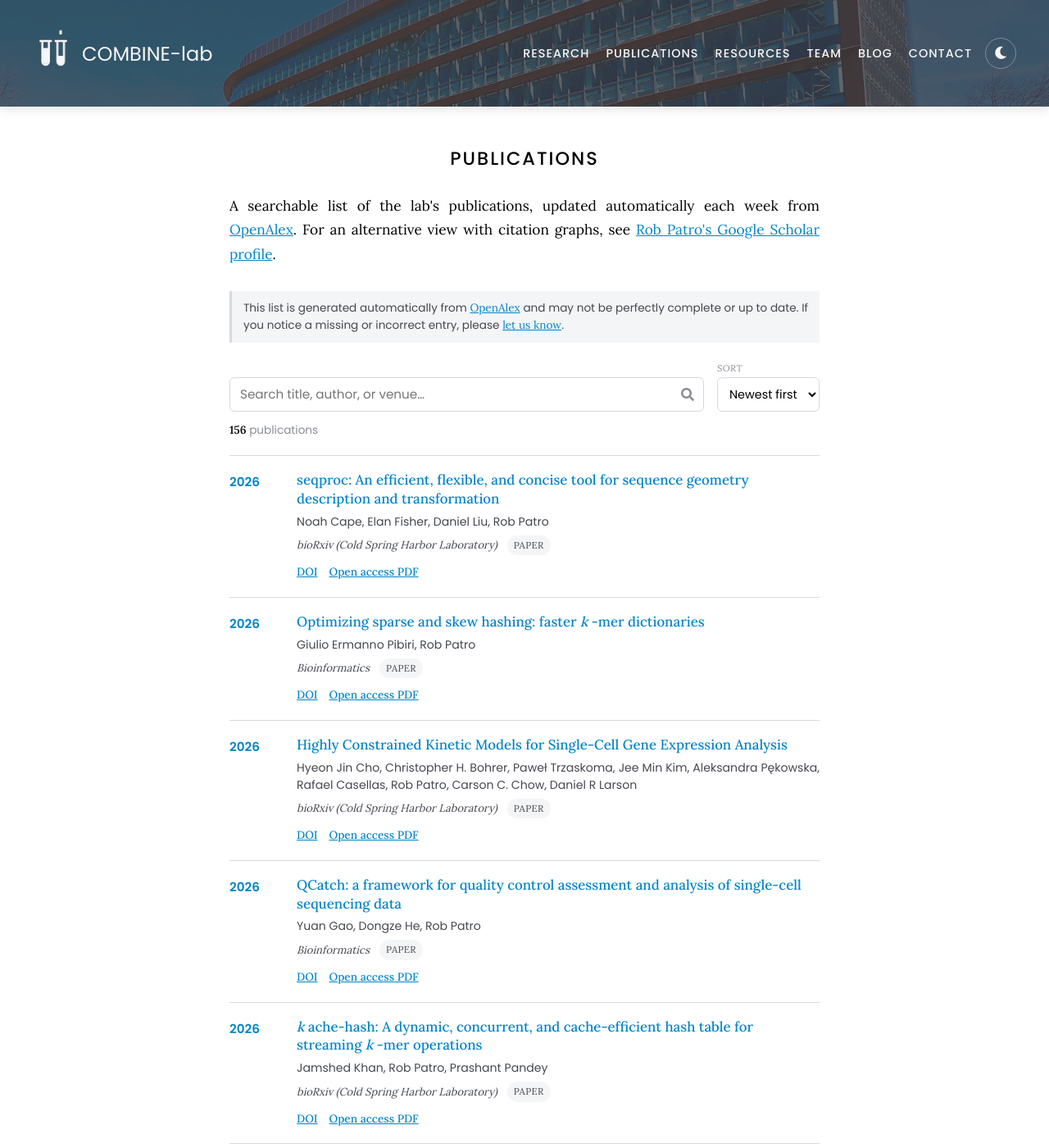
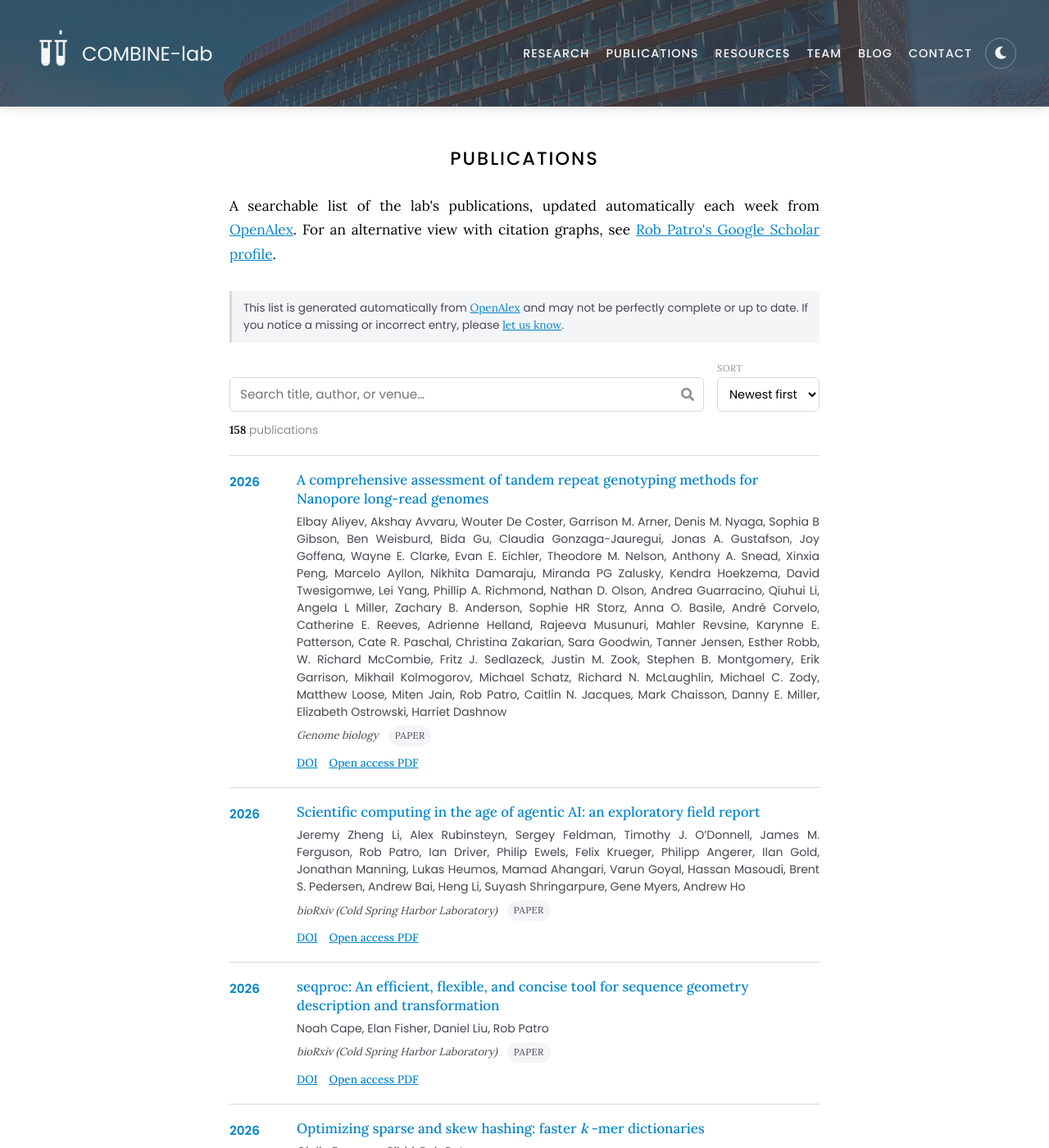
Before and after one commit to COMBINE-lab/combine-lab.github.io, a Jekyll site: the page built from publications/index.md, in a window 1280 px wide and 1400 px high. Shown: the whole window at 82% size. Built offline with Jekyll 4.4.1, drawn with Linux system fonts in a browser that asks for light colours; nearby versions of some CDN libraries.

Commit message:
Update publications from OpenAlex

```diff
--- a/_data/publications.yml
+++ b/_data/publications.yml
@@ -1,6 +1,113 @@
 # Generated by _data/build-publications.py from OpenAlex and curated additions. Do not edit by hand.
 # Source: OpenAlex authors A5014584023, A5121843332, A5134680717, A5110572855
 
+- id: W7172292078
+  title: A comprehensive assessment of tandem repeat genotyping methods for Nanopore
+    long-read genomes
+  authors:
+  - Elbay Aliyev
+  - Akshay Avvaru
+  - Wouter De Coster
+  - Garrison M. Arner
+  - Denis M. Nyaga
+  - Sophia B Gibson
+  - Ben Weisburd
+  - Bida Gu
+  - Claudia Gonzaga-Jauregui
+  - Jonas A. Gustafson
+  - Joy Goffena
+  - Wayne E. Clarke
+  - Evan E. Eichler
+  - Theodore  M. Nelson
+  - Anthony A. Snead
+  - Xinxia Peng
+  - Marcelo Ayllon
+  - Nikhita Damaraju
+  - Miranda PG Zalusky
+  - Kendra Hoekzema
+  - David Twesigomwe
+  - Lei Yang
+  - Phillip A. Richmond
+  - Nathan D. Olson
+  - Andrea Guarracino
+  - Qiuhui Li
+  - Angela L Miller
+  - Zachary B. Anderson
+  - Sophie HR Storz
+  - Anna O. Basile
+  - André Corvelo
+  - Catherine E. Reeves
+  - Adrienne Helland
+  - Rajeeva Musunuri
+  - Mahler Revsine
+  - Karynne E. Patterson
+  - Cate R. Paschal
+  - Christina Zakarian
+  - Sara Goodwin
+  - Tanner Jensen
+  - Esther Robb
+  - W. Richard McCombie
+  - Fritz J. Sedlazeck
+  - Justin M. Zook
+  - Stephen B. Montgomery
+  - Erik Garrison
+  - Mikhail Kolmogorov
+  - Michael Schatz
+  - Richard N. McLaughlin
+  - Michael C. Zody
+  - Matthew Loose
+  - Miten Jain
+  - Rob Patro
+  - Caitlin N. Jacques
+  - Mark Chaisson
+  - Danny E. Miller
+  - Elizabeth Ostrowski
+  - Harriet Dashnow
+  num_authors: 58
+  venue: Genome biology
+  year: 2026
+  date: '2026-08-04'
+  type: article
+  is_preprint: false
+  doi: https://doi.org/10.1186/s13059-026-04210-y
+  link: https://doi.org/10.1186/s13059-026-04210-y
+  is_oa: true
+  oa_url: https://doi.org/10.1186/s13059-026-04210-y
+- id: W7172433913
+  title: 'Scientific computing in the age of agentic AI: an exploratory field report'
+  authors:
+  - Jeremy Zheng Li
+  - Alex Rubinsteyn
+  - Sergey Feldman
+  - Timothy J. O’Donnell
+  - James M. Ferguson
+  - Rob Patro
+  - Ian Driver
+  - Philip Ewels
+  - Felix Krueger
+  - Philipp Angerer
+  - Ilan Gold
+  - Jonathan Manning
+  - Lukas Heumos
+  - Mamad Ahangari
+  - Varun Goyal
+  - Hassan Masoudi
+  - Brent S. Pedersen
+  - Andrew Bai
+  - Heng Li
+  - Suyash Shringarpure
+  - Gene Myers
+  - Andrew Ho
+  num_authors: 22
+  venue: bioRxiv (Cold Spring Harbor Laboratory)
+  year: 2026
+  date: '2026-08-04'
+  type: preprint
+  is_preprint: true
+  doi: https://doi.org/10.64898/2026.07.29.741496
+  link: https://doi.org/10.64898/2026.07.29.741496
+  is_oa: true
+  oa_url: https://doi.org/10.64898/2026.07.29.741496
 - id: W7171641744
   title: 'seqproc: An efficient, flexible, and concise tool for sequence geometry
     description and transformation'
@@ -1549,7 +1656,7 @@
   doi: https://doi.org/10.1371/journal.pcbi.1007664
   link: https://doi.org/10.1371/journal.pcbi.1007664
   is_oa: true
-  oa_url: https://doi.org/10.1371/journal.pcbi.1007664
+  oa_url: https://journals.plos.org/ploscompbiol/article/file?id=10.1371/journal.pcbi.1007664&type=printable
 - id: W4416632515
   title: 'Referee report. For: GFF Utilities: GffRead and GffCompare [version 1; peer
     review: 3 approved]'
@@ -2397,7 +2504,7 @@
   doi: https://doi.org/10.1093/bioinformatics/btw277
   link: https://doi.org/10.1093/bioinformatics/btw277
   is_oa: true
-  oa_url: https://academic.oup.com/bioinformatics/article-pdf/32/12/i192/17130476/btw277.pdf
+  oa_url: https://academic.oup.com/bioinformatics/article-pdf/32/12/i192/49022293/bioinformatics_32_12_i192.pdf
 - id: W2409002067
   title: 'TransRate: reference-free quality assessment of de novo transcriptome assemblies'
   authors:
```
